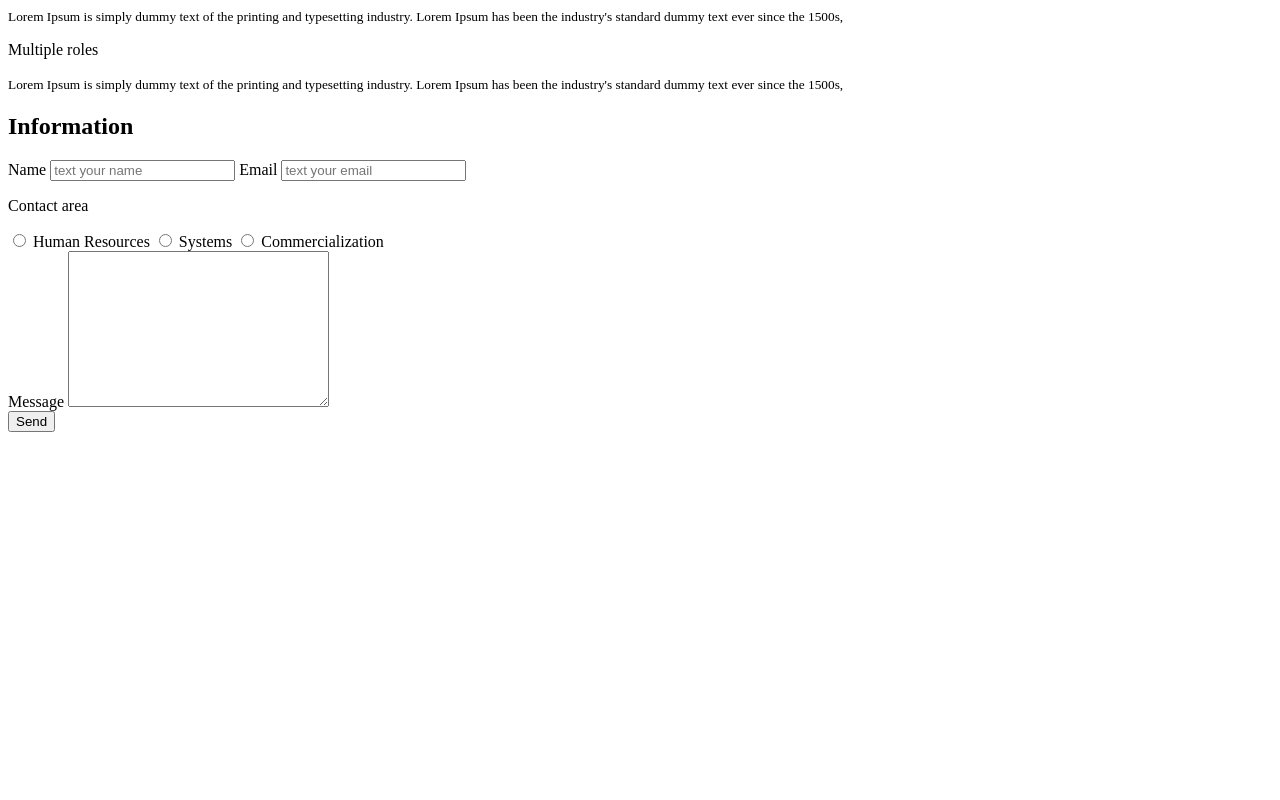
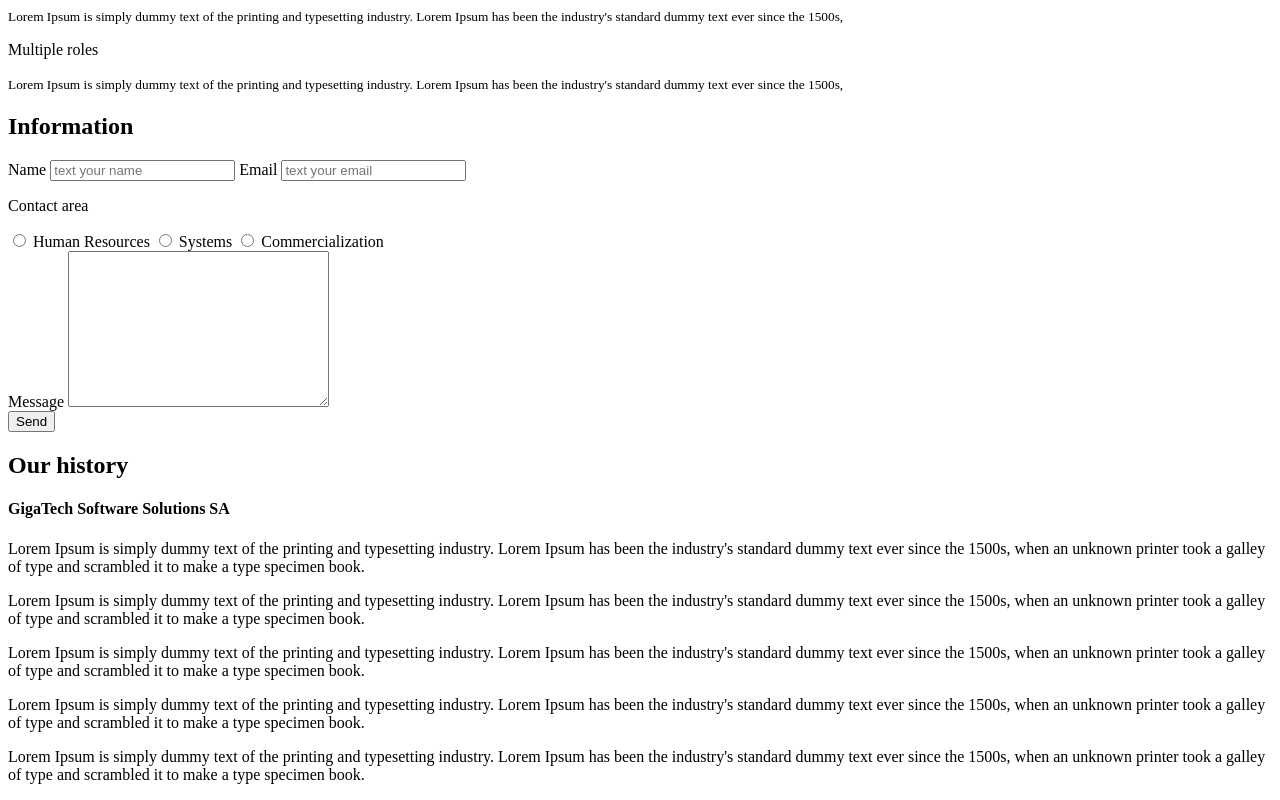
Before and after one commit to gonzaloperrone/BaSP-A2022-Etapa-1, a plain HTML site: page Semana-01/index.html in a window 1280 px wide. Shown: the part 1391-2191 px from the top of the page. Before the commit the page ends 1831 px from the top, so only its background shows below. Drawn offline with Linux system fonts and the light colour scheme.

Commit message:
BaSP-W01: add history section

```diff
--- a/Semana-01/index.html
+++ b/Semana-01/index.html
@@ -147,6 +147,26 @@
     </form>
   </section>
 
+  <section>
+    <h2>Our history</h2>
+    <h4>GigaTech Software Solutions SA</h4>
+    <p>Lorem Ipsum is simply dummy text of the printing and typesetting industry. Lorem Ipsum has been the industry's
+      standard dummy text ever since the 1500s, when an unknown printer took a galley of type and scrambled it to make a
+      type specimen book.</p>
+    <p>Lorem Ipsum is simply dummy text of the printing and typesetting industry. Lorem Ipsum has been the industry's
+      standard dummy text ever since the 1500s, when an unknown printer took a galley of type and scrambled it to make a
+      type specimen book.</p>
+    <p>Lorem Ipsum is simply dummy text of the printing and typesetting industry. Lorem Ipsum has been the industry's
+      standard dummy text ever since the 1500s, when an unknown printer took a galley of type and scrambled it to make a
+      type specimen book.</p>
+    <p>Lorem Ipsum is simply dummy text of the printing and typesetting industry. Lorem Ipsum has been the industry's
+      standard dummy text ever since the 1500s, when an unknown printer took a galley of type and scrambled it to make a
+      type specimen book.</p>
+    <p>Lorem Ipsum is simply dummy text of the printing and typesetting industry. Lorem Ipsum has been the industry's
+      standard dummy text ever since the 1500s, when an unknown printer took a galley of type and scrambled it to make a
+      type specimen book.</p>
+  </section>
+
 </body>
 
 </html>
```
